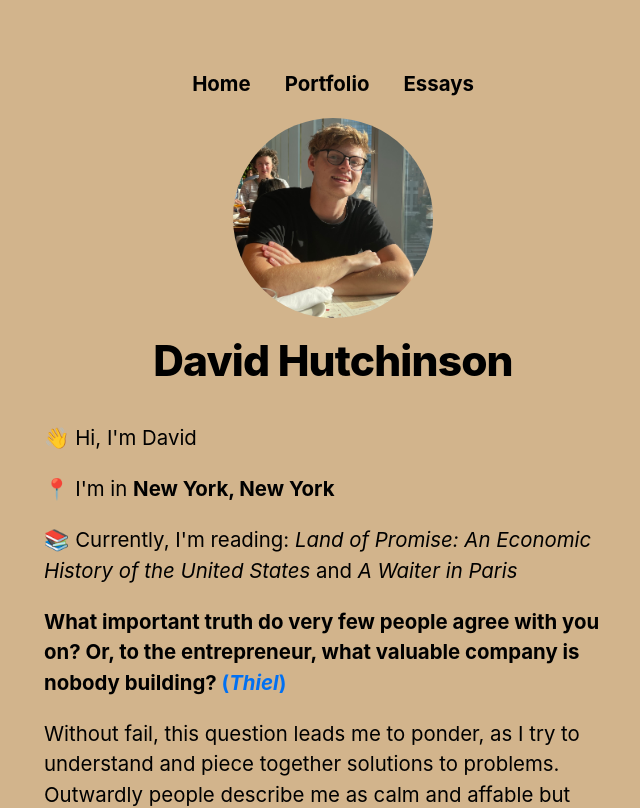
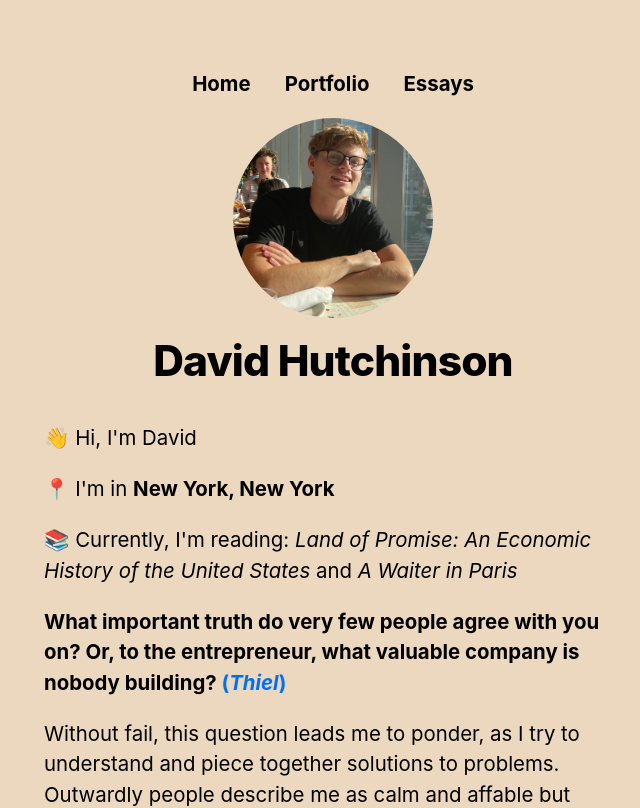
Before and after one commit to dvdhutch/dvdhutch-personal-site, a Next.js app: page / in a window 1280 px wide. Shown: the top 808 px of the page, without its empty margins (307-947 px from the left). Built offline with nearby package versions, Linux system fonts and the light colour scheme.

Commit message:
Update global.css

```diff
--- a/styles/global.css
+++ b/styles/global.css
@@ -6,7 +6,7 @@ body {
     Cantarell, Fira Sans, Droid Sans, Helvetica Neue, sans-serif;
   line-height: 1.6;
   font-size: 17px;
-  background-color: #d2b48c;
+  background-color: #ecd8bf;
 }
 
 * {
```
